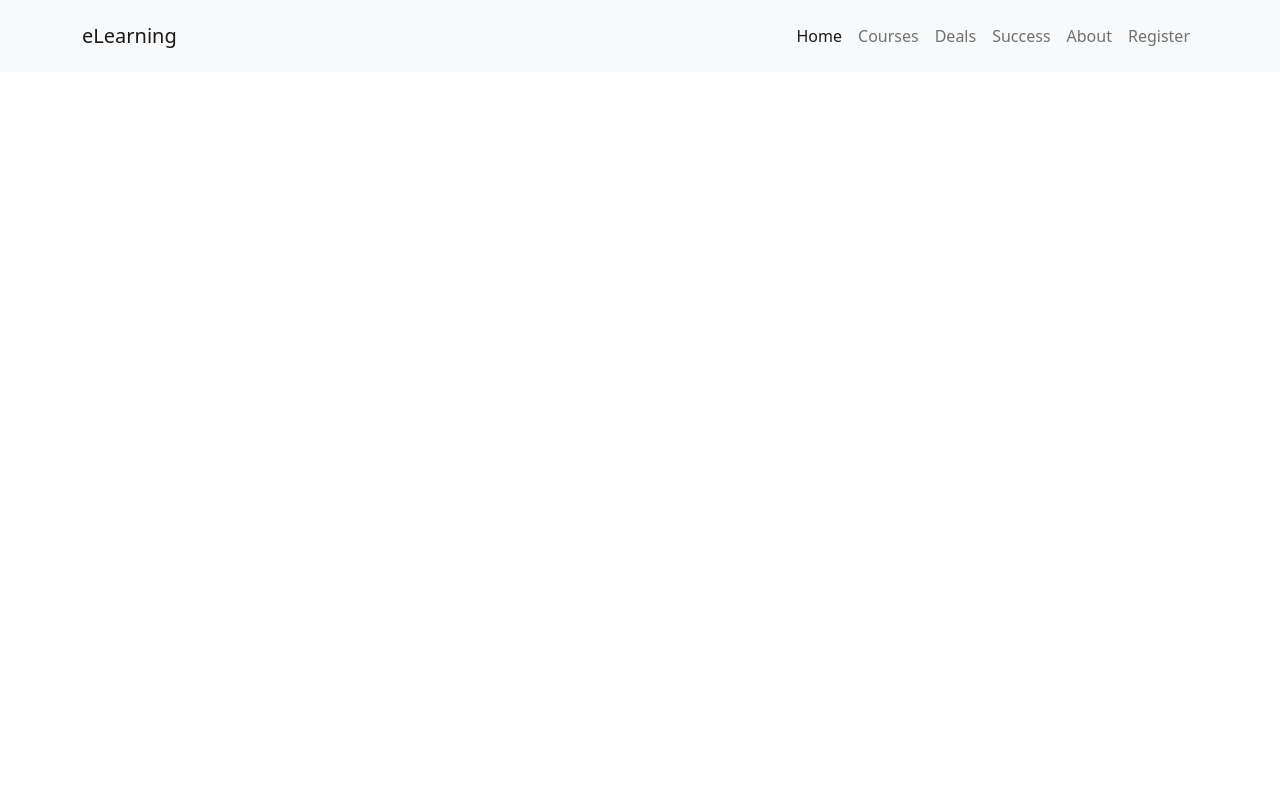
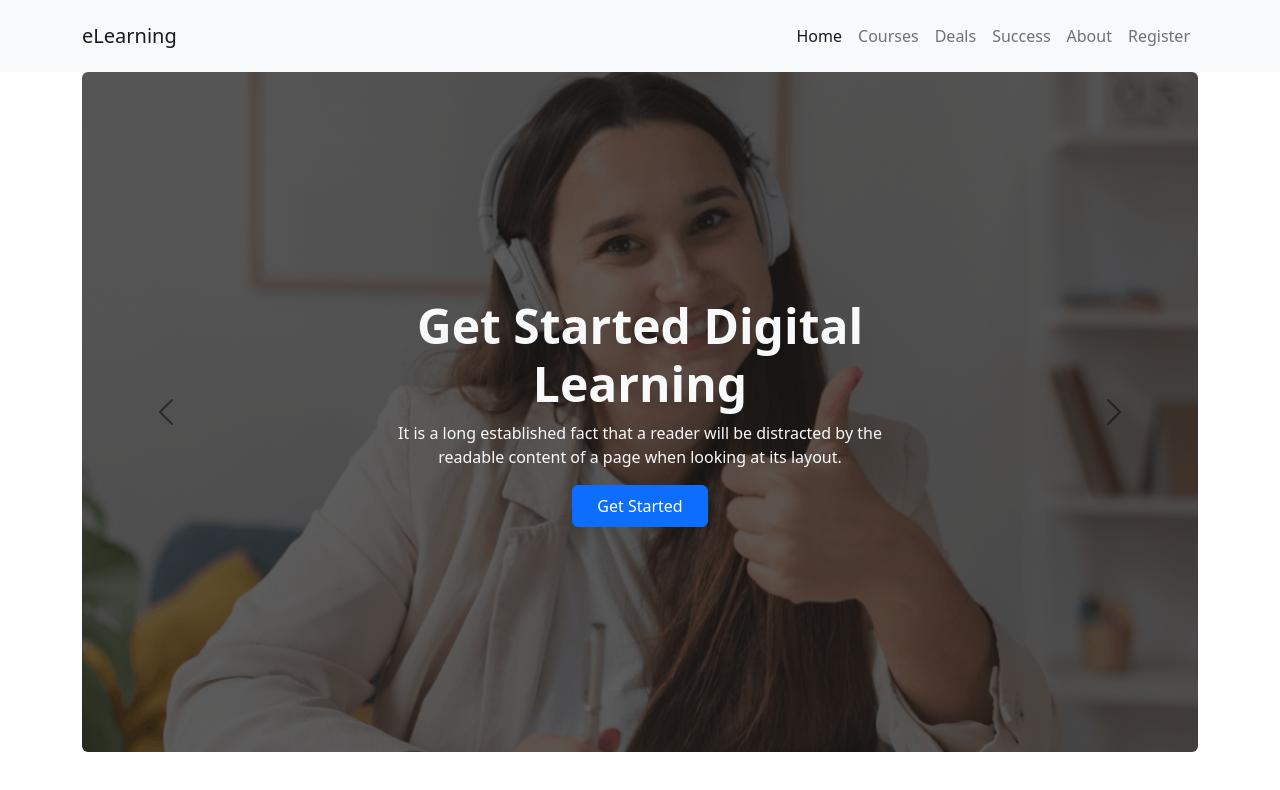
Before and after one commit to sifatullahsu/elearning, a plain HTML site: page index.html in a window 1280 px wide. Drawn offline with nearby package versions, Linux system fonts and the light colour scheme.

Commit message:
Slider Section

```diff
--- a/index.html
+++ b/index.html
@@ -48,7 +48,63 @@
         </nav>
     </header> <!-- Header End -->
 
-    <main></main>
+    <main>
+        <section id="slider" class="pb-5">
+            <div class="container">
+                <div class="row">
+                    <div class="col-12">
+                        <div id="carouselExampleDark" class="carousel carousel-dark slide" data-bs-ride="carousel">
+                            <div class="carousel-inner rounded-2">
+                                <div class="carousel-item active" data-bs-interval="10000">
+                                    <img src="images/cover/cover-1.png" class="d-block w-100" alt="...">
+                                    <div class="carousel-caption text-light">
+                                        <div style="max-width: 550px; margin: 0 auto;">
+                                            <h2 class="fw-bold">Get Started Digital Learning</h2>
+                                            <p>It is a long established fact that a reader will be distracted by the
+                                                readable content of a page when looking at its layout.</p>
+                                            <a href="#" class="btn btn-primary py-2 px-4">Get Started</a>
+                                        </div>
+                                    </div>
+                                </div>
+                                <div class="carousel-item" data-bs-interval="10000">
+                                    <img src="images/cover/cover-2.jpg" class="d-block w-100" alt="...">
+                                    <div class="carousel-caption text-light">
+                                        <div style="max-width: 550px; margin: 0 auto;">
+                                            <h2 class="fw-bold">Get Started Digital Learning</h2>
+                                            <p>It is a long established fact that a reader will be distracted by the
+                                                readable content of a page when looking at its layout.</p>
+                                            <a href="#" class="btn btn-primary py-2 px-4">Get Started</a>
+                                        </div>
+                                    </div>
+                                </div>
+                                <div class="carousel-item" data-bs-interval="10000">
+                                    <img src="images/cover/cover-3.jpg" class="d-block w-100" alt="...">
+                                    <div class="carousel-caption text-light">
+                                        <div style="max-width: 550px; margin: 0 auto;">
+                                            <h2 class="fw-bold">Get Started Digital Learning</h2>
+                                            <p>It is a long established fact that a reader will be distracted by the
+                                                readable content of a page when looking at its layout.</p>
+                                            <a href="#" class="btn btn-primary py-2 px-4">Get Started</a>
+                                        </div>
+                                    </div>
+                                </div>
+                            </div>
+                            <button class="carousel-control-prev" type="button" data-bs-target="#carouselExampleDark"
+                                data-bs-slide="prev">
+                                <span class="carousel-control-prev-icon" aria-hidden="true"></span>
+                                <span class="visually-hidden">Previous</span>
+                            </button>
+                            <button class="carousel-control-next" type="button" data-bs-target="#carouselExampleDark"
+                                data-bs-slide="next">
+                                <span class="carousel-control-next-icon" aria-hidden="true"></span>
+                                <span class="visually-hidden">Next</span>
+                            </button>
+                        </div>
+                    </div>
+                </div>
+            </div>
+        </section> <!-- Slider End -->
+    </main>
 
     <footer></footer>
     <script src="https://cdn.jsdelivr.net/npm/bootstrap@5.2.0/dist/js/bootstrap.bundle.min.js"
--- a/style.css
+++ b/style.css
@@ -0,0 +1,44 @@
+.carousel-item img {
+    height: 85vh;
+    object-fit: cover;
+}
+
+.carousel-item::before {
+    content: "";
+    display: block;
+    position: absolute;
+    top: 0;
+    bottom: 0;
+    right: 0;
+    left: 0;
+    background-color: #1D1D1D;
+    opacity: .7;
+}
+
+.carousel-caption {
+    top: 0;
+    bottom: 0;
+    right: 0;
+    left: 0;
+    display: flex;
+    justify-content: center;
+    align-items: center;
+    padding: 0 20px;
+}
+
+.carousel-caption h2 {
+    font-size: 3rem;
+}
+
+@media (max-width: 1024px) {}
+
+@media (max-width: 767px) {
+    .carousel-item img {
+        height: 350px;
+        object-fit: cover;
+    }
+
+    .carousel-caption h2 {
+        font-size: 1.5rem;
+    }
+}
```
